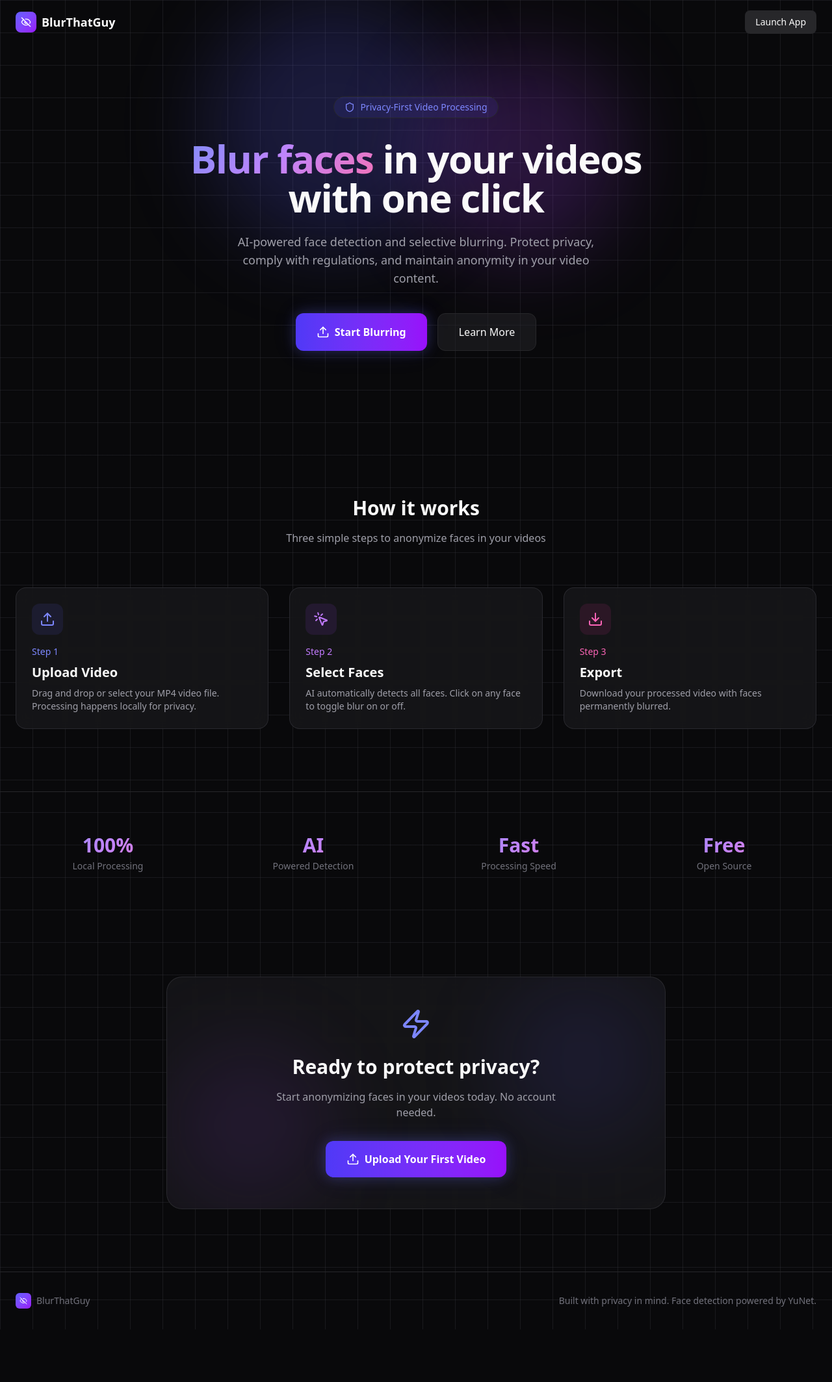
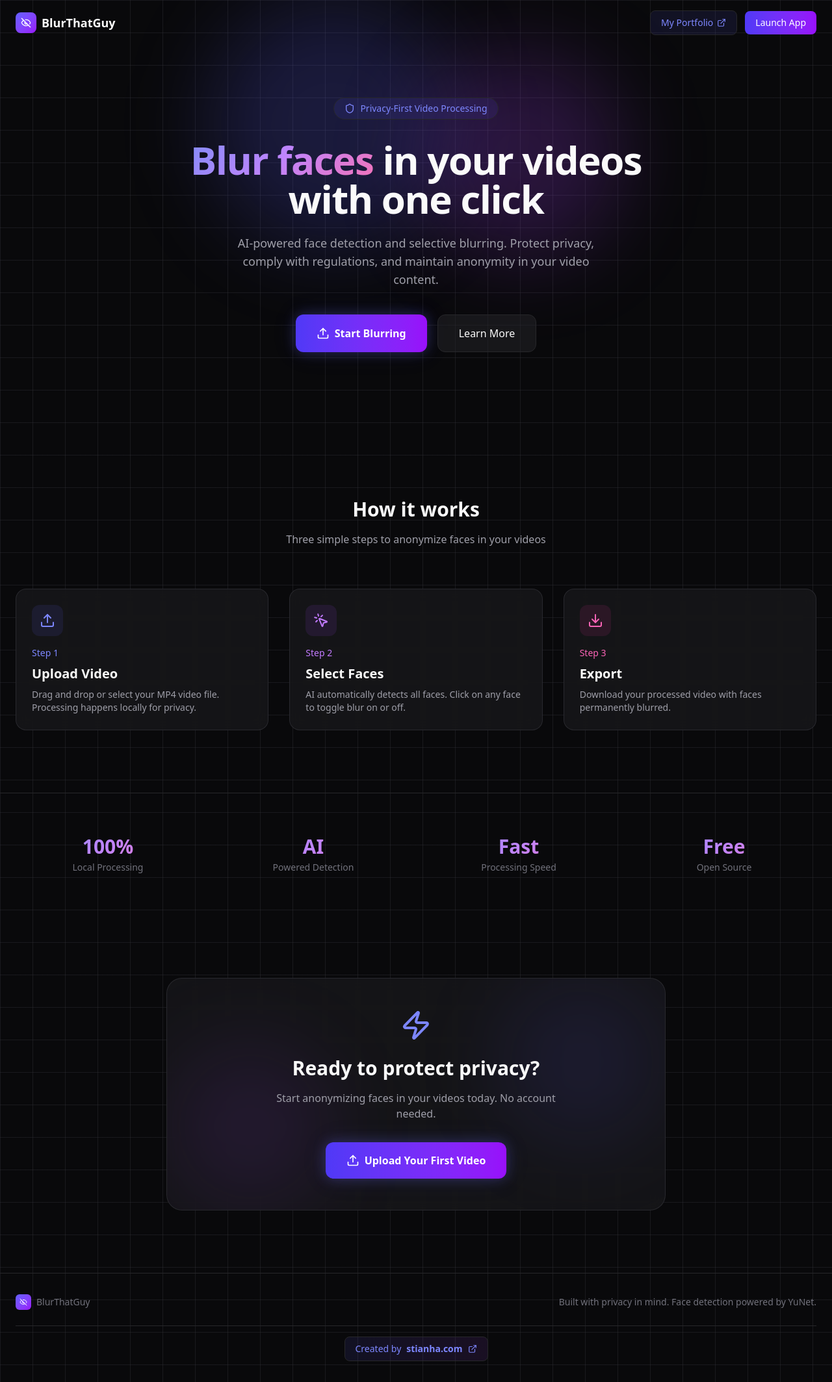
Before and after one commit to StianHa02/BlurThatGuyProject, a Next.js app: page / in a window 1280 px wide. Shown: the whole page at 65% size. Before the commit the page ends 2046 px from the top, so only its background shows below. Built offline with nearby package versions, Linux system fonts and the light colour scheme.

Commit message:
Enhance Footer and Navbar with external link to portfolio and improved layout

```diff
--- a/app/components/Footer.tsx
+++ b/app/components/Footer.tsx
@@ -1,10 +1,11 @@
-import { EyeOff } from 'lucide-react';
+import { EyeOff, ExternalLink } from 'lucide-react';
 import Link from 'next/link';
 
 export function Footer() {
   return (
     <footer className="py-8 px-6 border-t border-zinc-800">
-      <div className="max-w-7xl mx-auto flex flex-col sm:flex-row items-center justify-between gap-4">
+      <div className="max-w-7xl mx-auto">
+        <div className="flex flex-col sm:flex-row items-center justify-between gap-4 mb-6">
           <Link href="/" className="flex items-center gap-2">
             <div className="w-6 h-6 rounded-md bg-gradient-to-br from-indigo-500 to-purple-600 flex items-center justify-center">
               <EyeOff className="w-3 h-3 text-white" />
@@ -15,6 +16,20 @@ export function Footer() {
             Built with privacy in mind. Face detection powered by YuNet.
           </p>
         </div>
+
+        <div className="flex justify-center pt-4 border-t border-zinc-800/50">
+          <a
+            href="https://stianha.com"
+            target="_blank"
+            rel="noopener noreferrer"
+            className="inline-flex items-center gap-2 px-4 py-2 rounded-lg bg-gradient-to-r from-indigo-500/10 to-purple-500/10 border border-indigo-500/20 text-indigo-400 hover:text-indigo-300 hover:border-indigo-500/40 transition-all text-sm font-medium"
+          >
+            <span>Created by</span>
+            <span className="font-semibold">stianha.com</span>
+            <ExternalLink className="w-3.5 h-3.5" />
+          </a>
+        </div>
+      </div>
     </footer>
   );
 }
--- a/app/components/Navbar.tsx
+++ b/app/components/Navbar.tsx
@@ -1,7 +1,7 @@
 'use client';
 
 import Link from 'next/link';
-import { EyeOff } from 'lucide-react';
+import { EyeOff, ExternalLink } from 'lucide-react';
 
 interface NavbarProps {
   ctaText?: string;
@@ -17,12 +17,23 @@ export function Navbar({ ctaText = 'Launch App', ctaHref = '/upload' }: NavbarPr
         </div>
         <span className="font-semibold text-lg">BlurThatGuy</span>
       </Link>
-      <Link
-        href={ctaHref}
-        className="px-4 py-2 rounded-lg bg-zinc-800 hover:bg-zinc-700 transition-colors text-sm font-medium"
-      >
-        {ctaText}
-      </Link>
+      <div className="flex items-center gap-3">
+        <a
+          href="https://stianha.com"
+          target="_blank"
+          rel="noopener noreferrer"
+          className="flex items-center gap-1.5 px-4 py-2 rounded-lg text-sm font-medium text-indigo-400 hover:text-indigo-300 border border-indigo-500/30 hover:border-indigo-500/50 bg-indigo-500/10 hover:bg-indigo-500/20 transition-all"
+        >
+          My Portfolio
+          <ExternalLink className="w-3.5 h-3.5" />
+        </a>
+        <Link
+          href={ctaHref}
+          className="px-4 py-2 rounded-lg bg-gradient-to-r from-indigo-600 to-purple-600 hover:from-indigo-500 hover:to-purple-500 transition-all text-sm font-medium text-white"
+        >
+          {ctaText}
+        </Link>
+      </div>
     </nav>
   );
 }
```
Lines whose indentation alone changed are shown as unchanged.
